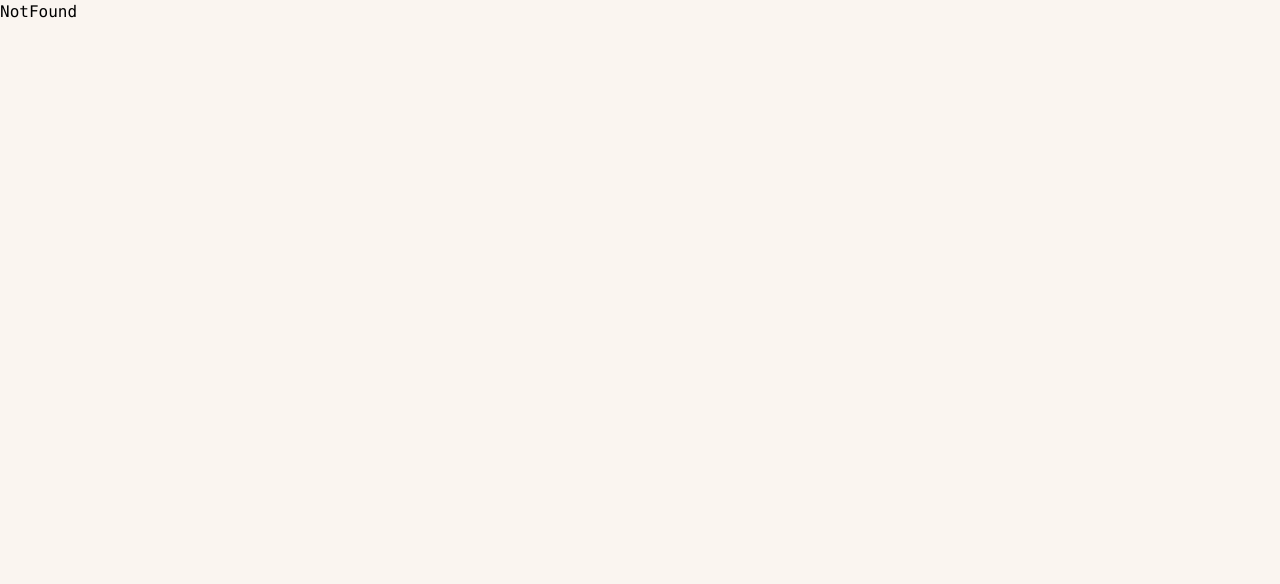
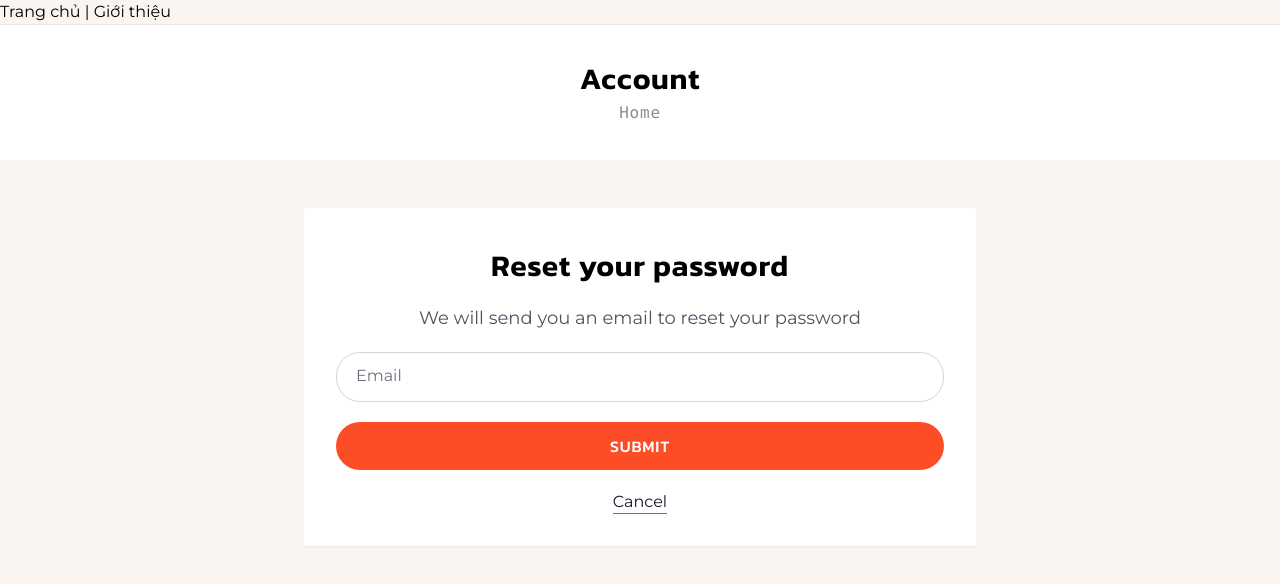
Before and after one commit to daophanquochoai/FoodOrderingApp_FrontEnd, a React (Vite) app: page /account/forgot-password in a window 1280 px wide. Shown: the top 584 px of the page. Built offline with nearby package versions, Linux system fonts and the light colour scheme.

Commit message:
create forgot-password page

```diff
--- a/index.html
+++ b/index.html
@@ -5,7 +5,7 @@
   <meta charset="UTF-8" />
   <link rel="icon" type="image/svg+xml" href="/vite.svg" />
   <link
-    href="https://fonts.googleapis.com/css2?family=Kanit:ital,wght@0,100;0,200;0,300;0,400;0,500;0,600;0,700;0,800;0,900;1,100;1,200;1,300;1,400;1,500;1,600;1,700;1,800;1,900&display=swap"
+    href="https://fonts.googleapis.com/css2?family=Kanit:ital,wght@0,100;0,200;0,300;0,400;0,500;0,600;0,700;0,800;0,900;1,100;1,200;1,300;1,400;1,500;1,600;1,700;1,800;1,900&family=Montserrat:ital,wght@0,100..900;1,100..900&display=swap"
     rel="stylesheet">
   <meta name="viewport" content="width=device-width, initial-scale=1.0" />
   <title>Vite + React + TS</title>
--- a/src/index.css
+++ b/src/index.css
@@ -30,7 +30,7 @@
   body {
     width: 100%;
     height: 100%;
-    @apply overflow-x-hidden font-mono;
+    @apply overflow-x-hidden font-montserrat;
     background-color: #faf5f0;
   }
 }
--- /dev/null
+++ b/src/pages/client/auth/ForgotPassword.tsx
@@ -0,0 +1,94 @@
+import React, { useState } from "react";
+import ClientBreadcrumb from "../../../components/breadcrumb/ClientBreadcrumb";
+import FloatingInput from "../../../components/input/FloatingInput";
+import { Link } from "react-router-dom";
+import { validateEmail } from "../../../utils/helper";
+import imageCheck from "../../../assets/check.png";
+import imageError from "../../../assets/close.png";
+
+const ForgotPassword = () => {
+  const [email, setEmail] = useState("");
+  const [error, setError] = useState("");
+  const [statusSendEmail, setStatusSendEmail] = useState(0);
+
+  const handleSubmit = async (e: React.FormEvent) => {
+    e.preventDefault();
+
+    if (!email.trim()) {
+      setError("Please enter your email.");
+      return;
+    }
+
+    if (!validateEmail(email)) {
+      setError("Please enter a valid email.");
+      return;
+    }
+
+    setError("");
+
+    console.log(email);
+    // send thanh cong: statusSendEmail = 1; send that bai: statusSendEmail = 2
+    setTimeout(() => {
+      setStatusSendEmail(2);
+    }, 1000);
+  };
+
+  return (
+    <div>
+      <ClientBreadcrumb title="Account" items={[{ label: "Home", to: "/" }]} />
+
+      <div className="my-12">
+        <form
+          onSubmit={handleSubmit}
+          className="max-w-2xl mx-auto p-8 pt-10 bg-white rounded-sm shadow-sm space-y-5"
+        >
+          <h2 className="text-xl md:text-3xl font-kanit font-semibold tracking-wide text-center">
+            Reset your password
+          </h2>
+
+          {statusSendEmail == 0 ? (
+            <p className="text-lg text-gray-600 text-center">
+              We will send you an email to reset your password
+            </p>
+          ) : statusSendEmail == 1 ? (
+            <div className="flex items-center justify-center gap-2">
+              <img className="size-4" src={imageCheck} alt="checksuccess" />
+              <p className="text-base font-semibold text-gray-600 text-center">
+                We've sent you an email with a link to update your password.
+              </p>
+            </div>
+          ) : (
+            <div className="flex items-center justify-center gap-2">
+              <img className="size-4" src={imageError} alt="checksuccess" />
+              <p className="text-base font-semibold text-gray-600 text-center">
+                There was an unexpected error. Please enter your email again.
+              </p>
+            </div>
+          )}
+
+          <FloatingInput
+            id="email"
+            label="Email"
+            type="email"
+            value={email}
+            onChange={(e) => setEmail(e.target.value)}
+          />
+
+          {error && <p className="text-sm text-red-500 pl-1">{error}</p>}
+
+          <button className="btn-primary" type="submit">
+            Submit
+          </button>
+
+          <div className="text-center">
+            <Link to={"/account/register"}>
+              <span className="underline-text text-base">Cancel</span>
+            </Link>
+          </div>
+        </form>
+      </div>
+    </div>
+  );
+};
+
+export default ForgotPassword;
--- /dev/null
+++ b/src/pages/client/auth/ResetPassword.tsx
@@ -0,0 +1,80 @@
+import React, { useState } from "react";
+import ClientBreadcrumb from "../../../components/breadcrumb/ClientBreadcrumb";
+import FloatingInput from "../../../components/input/FloatingInput";
+import { Link } from "react-router-dom";
+import { validateEmail } from "../../../utils/helper";
+
+const ResetPassword = () => {
+  const [password, setPassword] = useState("");
+  const [confirmPassword, setConfirmPassword] = useState("");
+
+  const [error, setError] = useState("");
+
+  const handleResetPassword = (e: React.FormEvent) => {
+    e.preventDefault();
+
+    if (!password.trim()) {
+      setError("Please enter your password.");
+      return;
+    }
+
+    if (password.trim() && password.length < 6) {
+      setError("Please enter a password of at least 6 characters.");
+      return;
+    }
+
+    if (password !== confirmPassword) {
+      setError("The password confirmation must match the provided password.");
+      return;
+    }
+
+    setError("");
+  };
+
+  return (
+    <div>
+      <ClientBreadcrumb
+        title="Reset Account"
+        items={[{ label: "Home", to: "/" }]}
+      />
+
+      <div className="my-12">
+        <form
+          onSubmit={handleResetPassword}
+          className="max-w-xl mx-auto p-8 pt-10 bg-white rounded-sm shadow-sm space-y-5"
+        >
+          <h2 className="text-xl md:text-3xl font-kanit font-semibold tracking-wide text-center">
+            Reset account password
+          </h2>
+
+          <p className="text-lg text-gray-600 text-center">
+            Enter a new password
+          </p>
+
+          <FloatingInput
+            id="password"
+            label="Password"
+            type="password"
+            value={password}
+            onChange={(e) => setPassword(e.target.value)}
+          />
+
+          <FloatingInput
+            id="confirm_password"
+            label="Confirm password"
+            type="password"
+            value={confirmPassword}
+            onChange={(e) => setConfirmPassword(e.target.value)}
+          />
+
+          {error && <p className="text-sm text-red-500 pl-1">{error}</p>}
+          <button className="btn-primary" type="submit">
+            reset password
+          </button>
+        </form>
+      </div>
+    </div>
+  );
+};
+
+export default ResetPassword;
--- a/src/router/index.tsx
+++ b/src/router/index.tsx
@@ -9,6 +9,8 @@
 import NotFound from "../pages/NotFound";
 import Register from "../pages/client/auth/Register";
 import Login from "../pages/client/auth/Login";
+import ForgotPassword from "../pages/client/auth/ForgotPassword";
+import ResetPassword from "../pages/client/auth/ResetPassword";
 
 const AppRoutes = () => {
   return (
@@ -19,6 +21,8 @@
         <Route path="/about" element={<About />} />
         <Route path="/account/register" element={<Register />} />
         <Route path="/account/login" element={<Login />} />
+        <Route path="/account/forgot-password" element={<ForgotPassword />} />
+        <Route path="/account/reset/:token" element={<ResetPassword />} />
       </Route>
 
       {/* admin routes */}
--- a/tailwind.config.js
+++ b/tailwind.config.js
@@ -40,7 +40,8 @@
         "gradient-conic": "conic-gradient(from 180deg at 50% 50%, var(--tw-gradient-stops))",
       },
       fontFamily: {
-        kanit: ['Kanit', 'sans-serif']
+        kanit: ['Kanit', 'sans-serif'],
+        montserrat: ['Montserrat', 'sans-serif'],
       }
     },
   },
```
Also changed, not shown: src/assets/check.png (added), src/assets/close.png (added).
